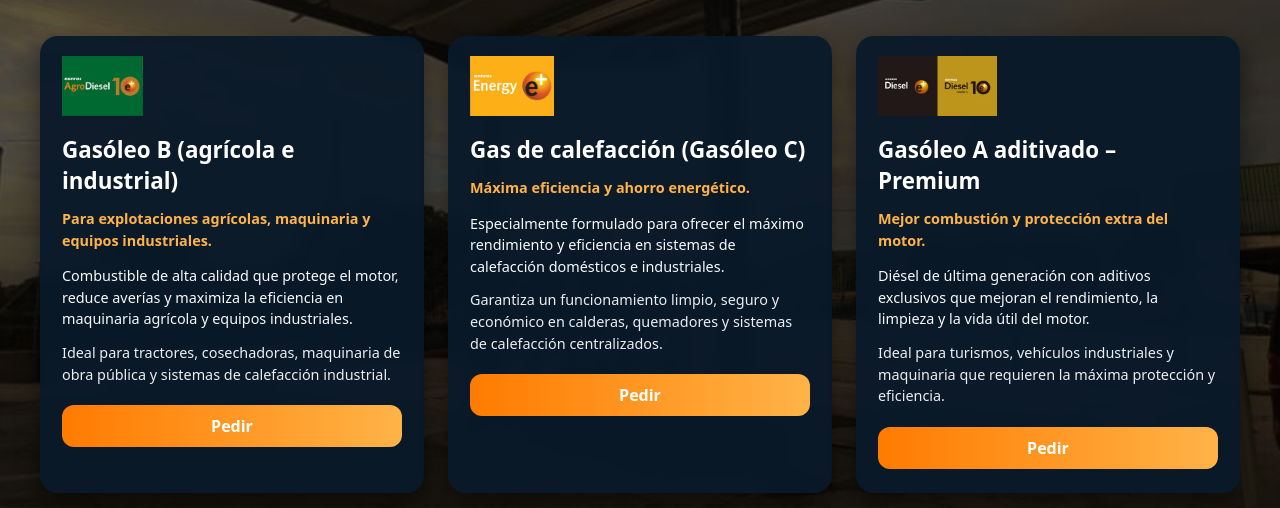
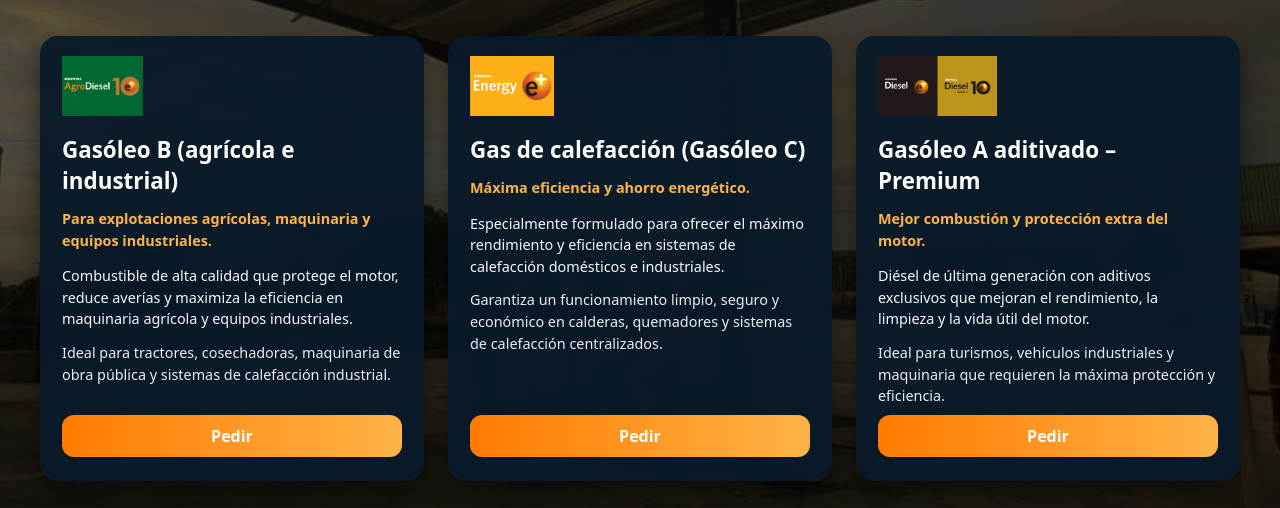
Before and after one commit to AlbertoBrown/combustiblelosbaldios, a plain HTML site: page productos.html in a window 1280 px wide. Shown: the part 292-800 px from the top of the page. Drawn offline with Linux system fonts and the light colour scheme.

Commit message:
Update productos.css

```diff
--- a/productos.css
+++ b/productos.css
@@ -2,8 +2,6 @@
 body {
   background: url("img/galeria3.jpeg") center center / cover fixed no-repeat;
 }
-
-/* Ajuste del header */
 
 /* ========== SECCIÓN PRODUCTOS ========== */
 
@@ -62,6 +60,28 @@ body {
   display: grid;
   grid-template-columns: repeat(3, minmax(0, 1fr));
   gap: 24px;
+  align-items: stretch;          /* 🔹 todas las columnas con la misma altura */
+}
+
+/* ============ ANIMACIONES LOCALES ============ */
+/* Usa keyframes globales definidos en style.css (fadeInScale, slideInLeft) */
+.productos-grid .producto-card {
+  opacity: 0;
+  animation: fadeInScale 0.52s ease-out both;
+}
+.productos-grid .producto-card:nth-child(1) { animation-delay: 0.06s; }
+.productos-grid .producto-card:nth-child(2) { animation-delay: 0.12s; }
+.productos-grid .producto-card:nth-child(3) { animation-delay: 0.18s; }
+
+/* Hover / foco: efecto sutil y coherente con el resto del sitio */
+.producto-card {
+  transition: transform 0.28s ease, box-shadow 0.28s ease, filter 0.28s ease;
+}
+.producto-card:hover,
+.producto-card:focus-within {
+  transform: translateY(-8px);
+  box-shadow: 0 18px 45px rgba(0,0,0,0.45);
+  filter: brightness(1.03);
 }
 
 /* Tarjetas */
@@ -75,6 +95,7 @@ body {
   display: flex;
   flex-direction: column;
   gap: 8px;
+  height: 100%;                  /* 🔹 la tarjeta ocupa toda la altura del grid */
 }
 
 .producto-logo {
@@ -113,10 +134,10 @@ body {
   opacity: 0.95;
 }
 
-/* Botón PEDIR — SIEMPRE VISIBLE */
+/* Botón PEDIR — SIEMPRE AL FONDO DE LA CARD */
 .btn-pedir {
   display: inline-block;
-  margin-top: 12px;
+  margin-top: auto;              /* 🔹 empuja el botón al final de la tarjeta */
   padding: 10px 22px;
   border-radius: 12px;
   background: linear-gradient(90deg, #ff7b00, #ffb347);
```
